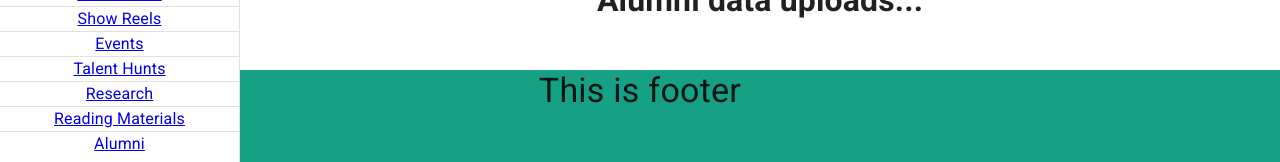
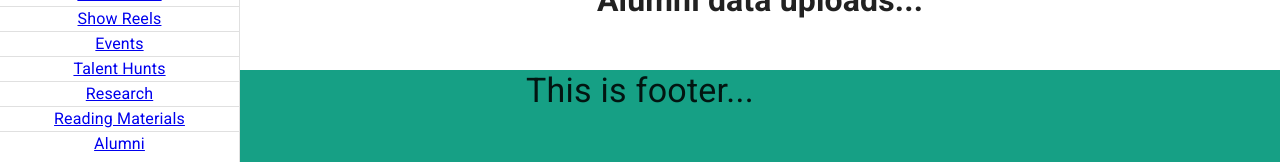
Before and after one commit to jmc-diu/jmc-web-client-site, a React (Create React App) app: page /dashboard/alumniData in a window 1280 px wide. Shown: the part 133-295 px from the top of the page. Built offline with nearby package versions, Linux system fonts and the light colour scheme.

Commit message:
first commit

```diff
--- a/src/Pages/Shared/Footer/Footer.js
+++ b/src/Pages/Shared/Footer/Footer.js
@@ -1,10 +1,9 @@
-import { Grid, Typography } from '@mui/material';
-import React from 'react';
+import { Grid, Typography } from "@mui/material";
+import React from "react";
 
 const Footer = () => {
   return (
-
-        <div style={{ background: '#16a085', height: '50vh' }}>
+    <div style={{ background: "#16a085", height: "50vh" }}>
       <Grid
         container
         direction="row"
@@ -12,7 +11,7 @@ const Footer = () => {
         alignItems="center"
       >
         <Typography variant="h4" gutterBottom component="div">
-                    This is footer
+          This is footer...
         </Typography>
       </Grid>
     </div>
```
Lines whose indentation alone changed are shown as unchanged.
